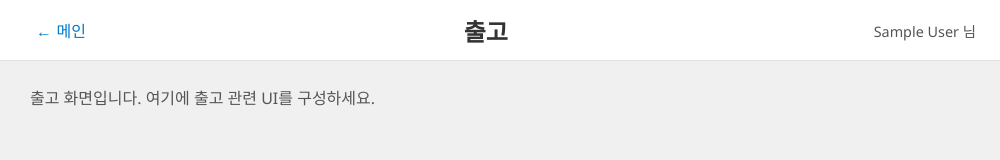
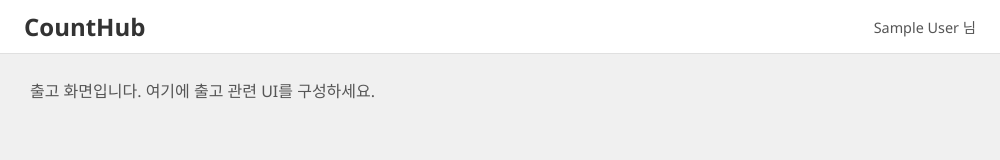
Before and after one commit to lulubethere/CountHub, an Electron app: page html/04-02 outbound.html in a window 1000 px wide. Drawn offline with Linux system fonts and the light colour scheme; sample sign-in values are in the browser's storage.

Commit message:
헤더 분리 , 타이틀 클릭 시 메인 화면 바로가기

```diff
--- a/html/04-02 outbound.html
+++ b/html/04-02 outbound.html
@@ -7,15 +7,12 @@
 </head>
 <body>
   <div class="screen">
-    <header class="main-header">
-      <button type="button" id="back-btn" class="back-btn">← 메인</button>
-      <h1>출고</h1>
-      <span id="current-user" class="current-user"></span>
-    </header>
+    <div id="app-header"></div>
     <div class="main-content">
       <p class="page-desc">출고 화면입니다. 여기에 출고 관련 UI를 구성하세요.</p>
     </div>
   </div>
+  <script src="../js/header.js"></script>
   <script src="../js/renderer-outbound.js"></script>
 </body>
 </html>
--- /dev/null
+++ b/html/partials/header.html
@@ -0,0 +1,4 @@
+<header class="main-header">
+  <h1 id="header-title">CountHub</h1>
+  <span id="current-user" class="current-user"></span>
+</header>
--- /dev/null
+++ b/js/header.js
@@ -0,0 +1,32 @@
+(function () {
+  const container = document.getElementById('app-header');
+  if (!container) return;
+
+  const title = document.body.getAttribute('data-header-title') || 'CountHub';
+
+  fetch('partials/header.html')
+    .then(function (res) { return res.text(); })
+    .then(function (html) {
+      container.innerHTML = html;
+      var titleEl = document.getElementById('header-title');
+      var userEl = document.getElementById('current-user');
+      if (titleEl) {
+        titleEl.textContent = title;
+        titleEl.addEventListener('click', function () {
+          window.location.href = '03 main.html';
+        });
+      }
+      if (userEl) {
+        var user = null;
+        try {
+          var raw = localStorage.getItem('countHubUser');
+          user = raw ? JSON.parse(raw) : null;
+        } catch (_) {}
+        userEl.textContent = user && user.name ? user.name + ' 님' : '';
+      }
+      document.dispatchEvent(new CustomEvent('header-ready'));
+    })
+    .catch(function () {
+      document.dispatchEvent(new CustomEvent('header-ready'));
+    });
+})();
--- a/js/renderer-inbound.js
+++ b/js/renderer-inbound.js
@@ -11,10 +11,4 @@
     return;
   }
 
-  const currentUserEl = document.getElementById('current-user');
-  if (currentUserEl) currentUserEl.textContent = `${user.name} 님`;
-
-  document.getElementById('back-btn').addEventListener('click', () => {
-    window.location.href = '03 main.html';
-  });
 })();
--- a/js/renderer-main.js
+++ b/js/renderer-main.js
@@ -11,9 +11,6 @@
     return;
   }
 
-  const currentUserEl = document.getElementById('current-user');
-  currentUserEl.textContent = user.name ? `${user.name} 님` : '';
-
   document.getElementById('inbound-btn').addEventListener('click', () => {
     window.location.href = '04-01 inbound.html';
   });
--- a/js/renderer-outbound.js
+++ b/js/renderer-outbound.js
@@ -11,10 +11,4 @@
     return;
   }
 
-  const currentUserEl = document.getElementById('current-user');
-  if (currentUserEl) currentUserEl.textContent = `${user.name} 님`;
-
-  document.getElementById('back-btn').addEventListener('click', () => {
-    window.location.href = '03 main.html';
-  });
 })();
--- a/style.css
+++ b/style.css
@@ -94,6 +94,8 @@ body {
   margin: 0;
   font-size: 1.5rem;
   color: #333;
+  text-align: left;
+  cursor: pointer;
 }
 
 .current-user {
```
Also changed, not shown: html/03 main.html (+2 -4 lines), html/04-01 inbound.html (+2 -5 lines).
